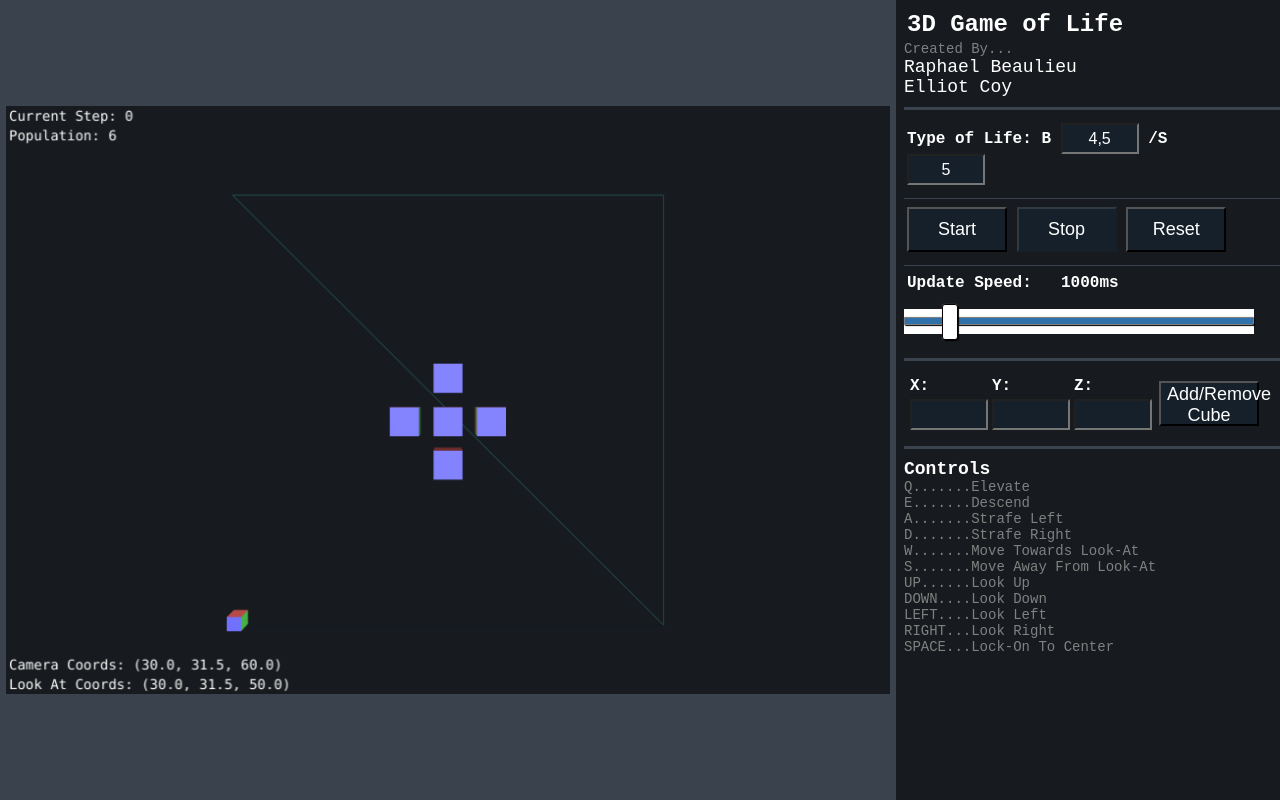
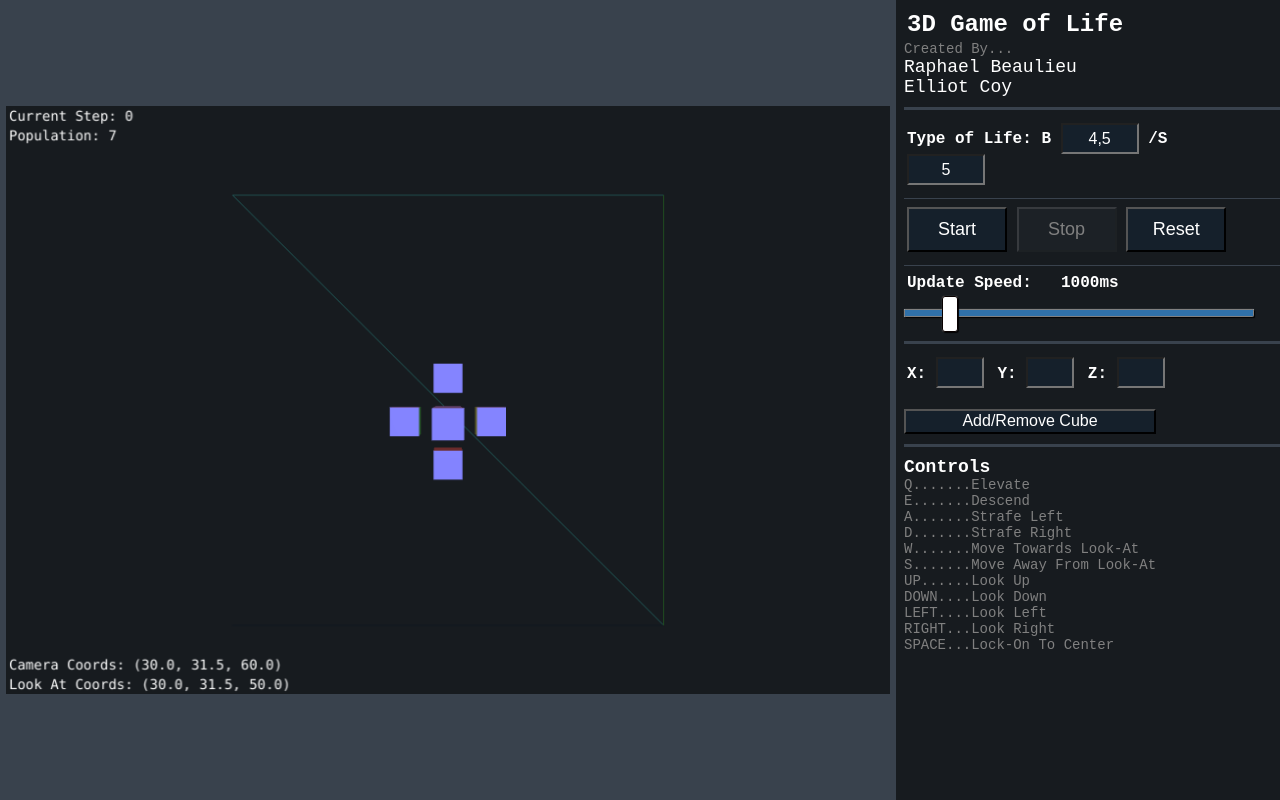
Before and after one commit to RBeaulieu/3DGameOfLife, a plain HTML site: page 3DGameOfLife.html in a window 1280 px wide. Drawn offline with Linux system fonts and the light colour scheme.

Commit message:
HTML and Various
More HTML Formatting
Modified CSS
Made a Blinker (and others)

```diff
--- a/3DGameOfLife.html
+++ b/3DGameOfLife.html
@@ -66,9 +66,9 @@
 			<tr>
 				<td id="myTextBoxes">
 					Type of Life: B
-					<input type="text" id="txtBVal" value="" style="width:70px; vertical-align:middle;background-color:#15202b;color:#FFF;">
+					<input type="text" id="txtBVal" value="" style="width:70px; vertical-align:middle;">
 					/S
-					<input type="text" id="txtSVal" value="" style="width:70px; vertical-align:bottom;background-color:#15202b;color:#FFF;">
+					<input type="text" id="txtSVal" value="" style="width:70px; vertical-align:bottom;">
 				</td>
 		</table>
 		<hr2></hr2>
@@ -95,25 +95,13 @@
 		</table>
 		<hr></hr>
 		<table>
-			<tr>
-				<td>
-					<table>
-						<tr>
-							<td>X:</td>
-							<td>Y:</td>
-							<td>Z:</td>
-						</tr>
-						<tr>
-							<td><input type="text" id="txtXVal" value="" style="width:70px; vertical-align:bottom;background-color:#15202b;color:#FFF;"></td>
-							<td><input type="text" id="txtYVal" value="" style="width:70px; vertical-align:bottom;background-color:#15202b;color:#FFF;"></td>
-							<td><input type="text" id="txtZVal" value="" style="width:70px; vertical-align:bottom;background-color:#15202b;color:#FFF;"></td>
-						</tr>
-					</table>
-				</td>
-				<td>
-					<button id="btnModify" style="width:100px;" onclick="modifyLocation()">Add/Remove Cube</button>
-				</td>
-			</tr>
+			<td>X:&nbsp;<input type="text" id="txtXVal" value="" style="width:40px; "></td>
+			<td>&nbsp;Y:&nbsp;<input type="text" id="txtYVal" value="" style="width:40px; "></td>
+			<td>&nbsp;Z:&nbsp;<input type="text" id="txtZVal" value="" style="width:40px; "></td>
+			<table>
+				<br style="display:block; margin:4px;">
+				<button id="btnModify" style="width:252px; height:25px; font-size:16px;" onclick="modifyLocation()">Add/Remove Cube</button>
+			</table>
 		</table>
 		<hr></hr>
 		<h4>Controls</h4>
--- a/game.js
+++ b/game.js
@@ -73,12 +73,59 @@
 		}
 	}
 
-	setup[0][0][0] = 1;
+	//DEFAULT (BLINKER)4,5/5
+	///*
+	setup[11][10][10] = 1;
+	setup[9][10][10] = 1;
 	setup[10][10][11] = 1;
 	setup[10][10][9] = 1;
 	setup[10][11][10] = 1;
 	setup[10][9][10] = 1;
 	setup[10][10][10] = 1;
+	//*/
+
+	//ACCORDION (WALL 2 WALL BLINKER)4,5/5
+	/*
+	setup[11][10][10] = 1;
+	setup[9][10][10] = 1;
+	setup[10][10][11] = 1;
+	setup[10][10][9] = 1;
+	setup[10][11][10] = 1;
+	setup[10][9][10] = 1;
+	setup[10][10][10] = 1;
+	*/
+
+	//BAD REACTION (EXPLOSION)4,5/5
+	/*
+	setup[9][10][10] = 1;
+	setup[10][10][11] = 1;
+	setup[10][10][9] = 1;
+	setup[10][11][10] = 1;
+	setup[10][9][10] = 1;
+	setup[10][10][10] = 1;
+
+	setup[12][10][10] = 1;
+	setup[12][10][11] = 1;
+	setup[12][10][9] = 1;
+	setup[12][11][10] = 1;
+	setup[12][9][10] = 1;
+	setup[13][10][10] = 1;
+	*/
+
+	//SHOCKWAVE (EXPLOSION)2,5/4,8
+	/*
+	setup[10][9][9] = 1;
+	setup[10][9][11] = 1;
+	setup[11][9][10] = 1;
+	setup[9][9][10] = 1;
+	setup[10][9][10] = 1;
+
+	setup[10][11][9] = 1;
+	setup[10][11][11] = 1;
+	setup[11][11][10] = 1;
+	setup[9][11][10] = 1;
+	setup[10][11][10] = 1;
+	*/
 
 	g_currStep = setup;
 
--- a/styles.css
+++ b/styles.css
@@ -74,7 +74,32 @@
 	width:145px;
 	background-color: #15202b;
 }
-input{
+button:disabled{
+	color: #808080;
+	text-align: center;
+	font-weight: normal;
+	font-size: 18px;
+	height:45px;
+	width:145px;
+	background-color: #1c2126;
+}
+input[type=text]{
+	color: #FFF;
+	background-color: #15202b;
+	text-align: center;
+	font-size: 16px;
+	height:25px;
+}
+input[type=text]:disabled{
+	color: #808080;
+	background-color: #1c2126;
+	text-align: center;
+	font-size: 16px;
+	height:25px;
+}
+input[type=text]:focus{
+	color: #1aF;
+	background-color: #15202b;
 	text-align: center;
 	font-size: 16px;
 	height:25px;
```
